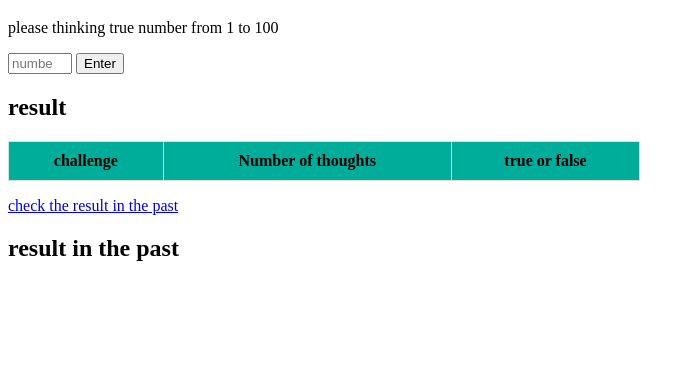
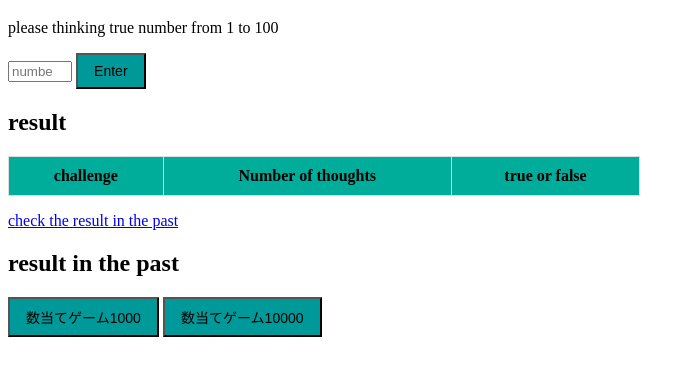
Before and after one commit to yua12A/numenical_reasoning, a plain HTML site: page index.html in a window 1280 px wide. Shown: the part 61-436 px from the top of the page, without its empty margins (0-695 px from the left). Drawn offline with Linux system fonts and the light colour scheme.

Commit message:
Update index.html

```diff
--- a/index.html
+++ b/index.html
@@ -18,6 +18,18 @@
         th {
             background-color: #00AC9A;
         }
+    button {
+      background-color: #009999; /* 青緑色 */
+      color: #000000;
+      padding: 8px 16px; /* パディングを小さく */
+  font-size: 14px;
+      text-align: center;
+      text-decoration: none;
+      display: inline-block;
+
+      margin: 0.1px;
+      cursor: pointer;
+    }
     </style>
 </head>
 <body>
@@ -57,7 +69,10 @@
             <!-- 過去のゲーム結果がここに表示されます -->
         </tbody>
     </table>
-
+    <strong>
+    <button onclick="jumpToWebsite1()">数当てゲーム1000</button>
+    <button onclick="jumpToWebsite2()">数当てゲーム10000</button>
+    </strong>
     <script>
         let correctNumber = Math.floor(Math.random() * 100) + 1;
         let attempts = 0;
@@ -121,6 +136,15 @@
             // 過去の結果テーブルを表示
             previousResultsTable.style.display = 'table';
         }
+        // ... (既存のJavaScriptコード)
+
+function jumpToWebsite1() {
+  window.location.href = "https://www.example.com"; // ウェブサイト1のURLに置き換えてください
+}
+
+function jumpToWebsite2() {
+  window.location.href = "https://another.example.com"; // ウェブサイト2のURLに置き換えてください
+}
     </script>
 </body>
 </html>
```
